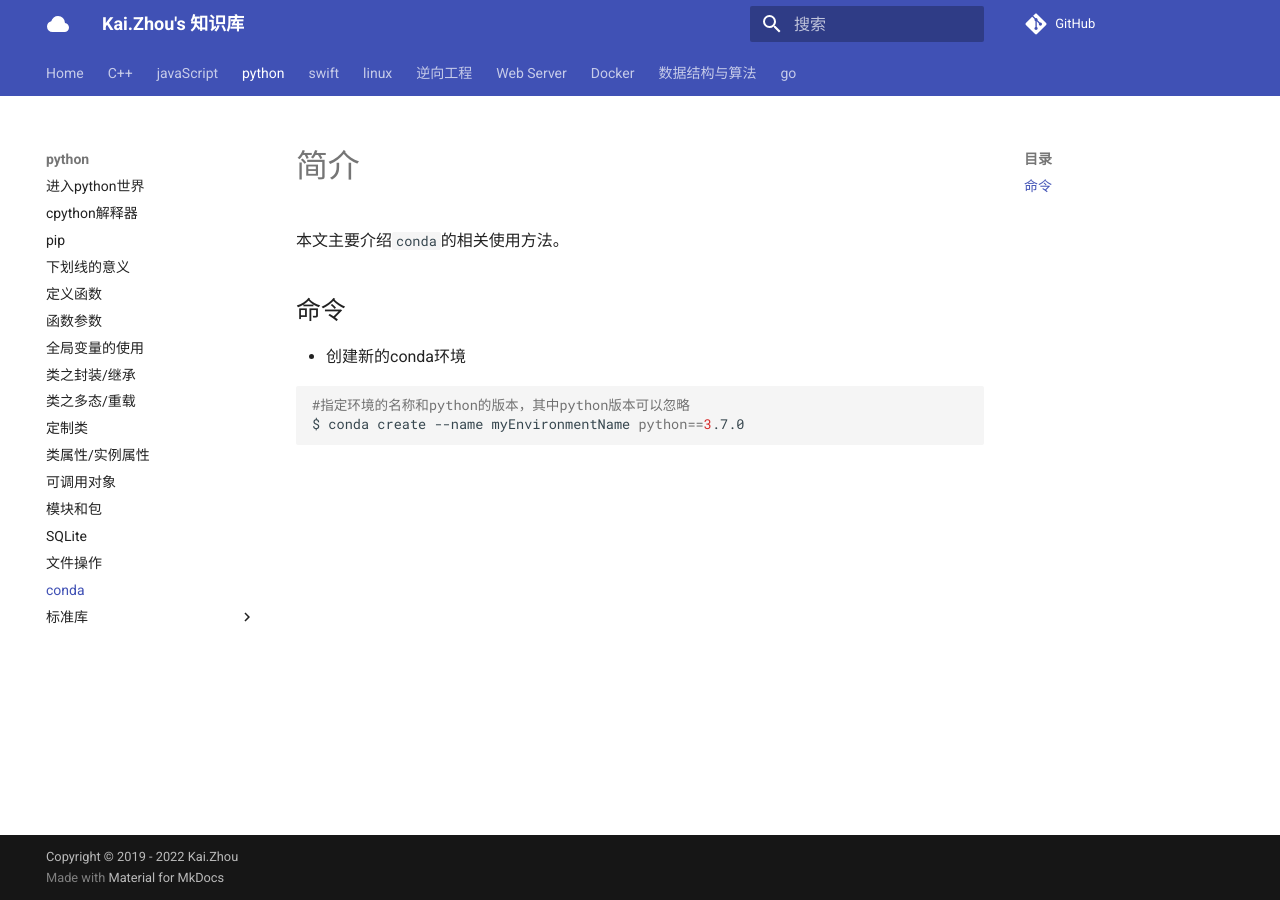
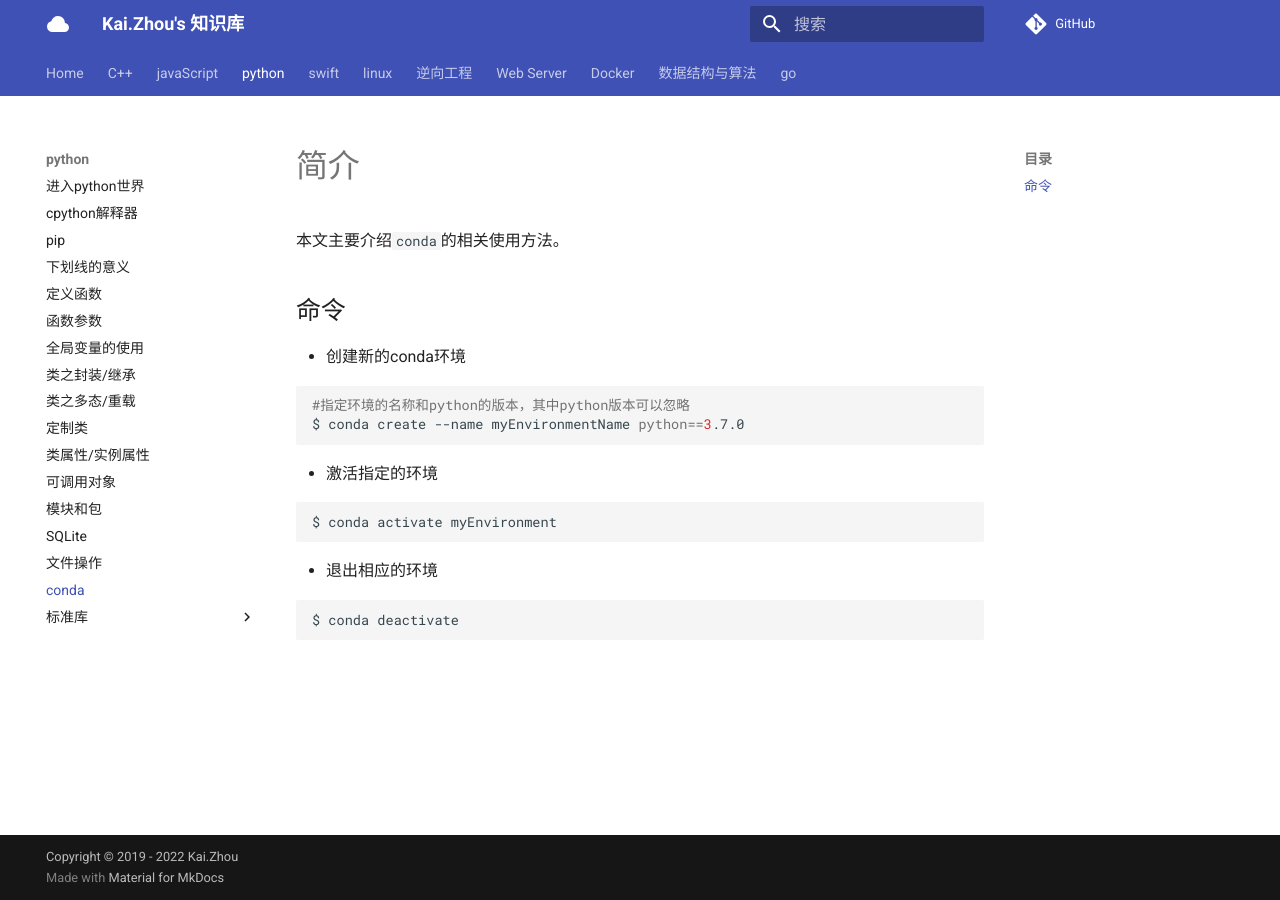
Before and after one commit to zhoukaidev/ks_blog, an MkDocs documentation site: the page built from docs/python/conda.md, in a window 1280 px wide. Built offline with MkDocs 1.6.1 and Material for MkDocs 9.7.7, drawn with Linux system fonts in a browser that asks for light colours; comment, search, counter and statistics services are not loaded.

Commit message:
Update conda.md

````diff
--- a/docs/python/conda.md
+++ b/docs/python/conda.md
@@ -10,3 +10,15 @@
 #指定环境的名称和python的版本，其中python版本可以忽略
 $ conda create --name myEnvironmentName python==3.7.0
 ```
+
+* 激活指定的环境
+
+```sh
+$ conda activate myEnvironment
+```
+
+* 退出相应的环境
+
+```sh
+$ conda deactivate
+```
````
